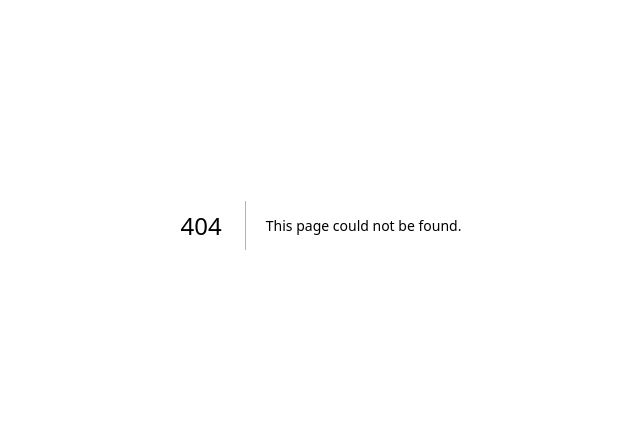
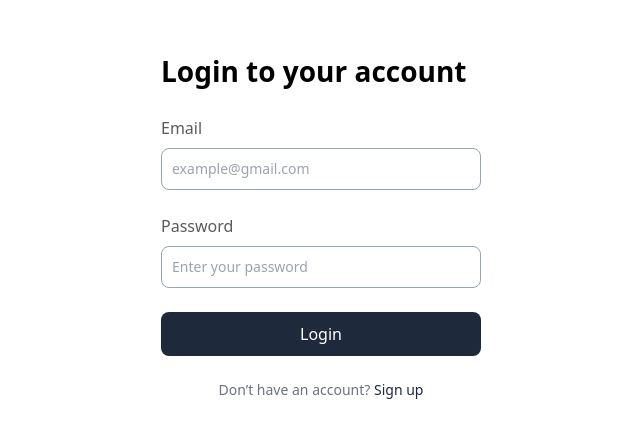
Before and after one commit to isidor0s/Booking_app, a Next.js app: page /login in a window 1280 px wide. Before the commit this address had no page. Shown: the part 175-612 px from the top of the page, without its empty margins (319-959 px from the left). Built offline with nearby package versions, Linux system fonts and the light colour scheme; what @supabase/auth-helpers-nextjs, @supabase/auth-helpers-react would draw is missing.

Commit message:
login + signup pages upload

```diff
--- a/package.json
+++ b/package.json
@@ -20,6 +20,7 @@
     "eslint-config-next": "13.4.0",
     "next": "13.4.0",
     "postcss": "8.4.23",
+    "prettier": "^2.8.8",
     "react": "18.2.0",
     "react-dom": "18.2.0",
     "tailwindcss": "3.3.2",
--- a/src/pages/_app.tsx
+++ b/src/pages/_app.tsx
@@ -2,8 +2,9 @@ import "@/styles/globals.css";
 import { _supabaseClient } from "@/utils/supabase";
 import type { AppProps } from "next/app";
 import { useState } from "react";
+import { Inter } from 'next/font/google';
 import { SessionContextProvider } from "@supabase/auth-helpers-react";
-
+const inter = Inter({ subsets: ['latin'] });
 export default function App({ Component, pageProps }: AppProps) {
   const [supabaseClient] = useState(() => _supabaseClient);
 
@@ -12,7 +13,7 @@ export default function App({ Component, pageProps }: AppProps) {
       supabaseClient={supabaseClient}
       initialSession={pageProps.initialSession}
     >
-      <Component {...pageProps} />
+      <Component {...pageProps} className={`${inter.className}`}/>
     </SessionContextProvider>
   );
 }
--- a/src/pages/index.tsx
+++ b/src/pages/index.tsx
@@ -1,12 +1,9 @@
 import Image from 'next/image'
-import { Inter } from 'next/font/google'
-
-const inter = Inter({ subsets: ['latin'] })
 
 export default function Home() {
   return (
     <main
-      className={`flex min-h-screen flex-col items-center justify-between p-24 ${inter.className}`}
+
     >
       <div className="z-10 w-full max-w-5xl items-center justify-between font-mono text-sm lg:flex">
         <p className="fixed left-0 top-0 flex w-full justify-center border-b border-gray-300 bg-gradient-to-b from-zinc-200 pb-6 pt-8 backdrop-blur-2xl dark:border-neutral-800 dark:bg-zinc-800/30 dark:from-inherit lg:static lg:w-auto  lg:rounded-xl lg:border lg:bg-gray-200 lg:p-4 lg:dark:bg-zinc-800/30">
--- /dev/null
+++ b/src/pages/login.tsx
@@ -0,0 +1,56 @@
+import { useState } from "react";
+import Link from "next/link";
+
+export default function Login() {
+  const [username, setUsername] = useState<string>("");
+  const [password, setPassword] = useState<string>("");
+  return (
+    <>
+      <div className="flex  justify-center items-center h-screen h-screen w-screen">
+        <div className=" flex flex-col p-6 space-y-4 md:space-y-6 sm:p-8">
+          <h1 className="text-[28px] font-semibold">Login to your account</h1>
+          <form className="space-y-4 md:space-y-6 w-80">
+            <div>
+              <label className="block mb-2 text-base font-medium text-[#5A5A5D]">
+                Email
+              </label>
+              <input
+                type="email"
+                onChange={(e) => setUsername(e.target.value)}
+                className="text-black text-sm border border-slate-400 rounded-lg focus:ring-primary-600 focus:border-primary-600 block w-full p-2.5  "
+                placeholder="example@gmail.com"
+                required
+              ></input>
+            </div>
+            <div>
+              <label className="block mb-2 text-base font-medium text-[#5A5A5D]">
+                Password
+              </label>
+              <input
+                type="password"
+                onChange={(e) => setPassword(e.target.value)}
+                className="text-black text-sm border border-slate-400 rounded-lg focus:ring-primary-600 focus:border-primary-600 block w-full p-2.5  "
+                placeholder="Enter your password"
+                required
+              ></input>
+            </div>
+            <button className=" text-white bg-[#1E293B] rounded-lg focus:ring-[#1E293B] focus:border-[#1E293B] block w-full p-2.5  ">
+              Login
+            </button>
+            <div className="flex justify-center">
+              <p className="text-black text-sm font-light text-gray-500">
+                Don’t have an account?{" "}
+                <Link
+                  href="/signup"
+                  className="font-medium text-[#1E293B] hover:underline "
+                >
+                  Sign up
+                </Link>
+              </p>
+            </div>
+          </form>
+        </div>
+      </div>
+    </>
+  );
+}
--- /dev/null
+++ b/src/pages/signup.tsx
@@ -0,0 +1,57 @@
+import { useState } from "react";
+import Link from "next/link";
+import { _supabaseClient } from "@/utils/supabase";
+
+export default function Signup() {
+  const [username, setUsername] = useState<string>("");
+  const [password, setPassword] = useState<string>("");
+  return (
+    <>
+      <div className="flex justify-center items-center h-screen h-screen w-screen">
+        <div className=" flex flex-col p-6 space-y-4 md:space-y-6 sm:p-8">
+          <h1 className="text-[28px] font-semibold">Create your account</h1>
+          <form className="space-y-4 md:space-y-6 w-80">
+            <div>
+              <label className="block mb-2 text-base font-medium text-[#5A5A5D]">
+                Email
+              </label>
+              <input
+                type="email"
+                onChange={(e) => setUsername(e.target.value)}
+                className="text-black text-sm border border-slate-400 rounded-lg focus:ring-primary-600 focus:border-primary-600 block w-full p-2.5  "
+                placeholder="example@gmail.com"
+                required
+              ></input>
+            </div>
+            <div>
+              <label className="block mb-2 text-base font-medium text-[#5A5A5D]">
+                Password
+              </label>
+              <input
+                type="password"
+                onChange={(e) => setPassword(e.target.value)}
+                className="text-black text-sm border border-slate-400 rounded-lg focus:ring-primary-600 focus:border-primary-600 block w-full p-2.5  "
+                placeholder="Enter your password"
+                required
+              ></input>
+            </div>
+            <button className=" text-white bg-[#1E293B] rounded-lg focus:ring-[#1E293B] focus:border-[#1E293B] block w-full p-2.5  ">
+              Login
+            </button>
+            <div className="flex justify-center">
+              <p className="text-black text-sm font-light text-gray-500">
+                Already have an accoount?{" "}
+                <Link
+                  href="/login"
+                  className="font-medium text-[#1E293B] hover:underline "
+                >
+                  Login
+                </Link>
+              </p>
+            </div>
+          </form>
+        </div>
+      </div>
+    </>
+  );
+}
--- a/src/styles/globals.css
+++ b/src/styles/globals.css
@@ -15,13 +15,3 @@
     --background-end-rgb: 0, 0, 0;
   }
 }
-
-body {
-  color: rgb(var(--foreground-rgb));
-  background: linear-gradient(
-      to bottom,
-      transparent,
-      rgb(var(--background-end-rgb))
-    )
-    rgb(var(--background-start-rgb));
-}
```
Also changed, not shown: 1 other file (tests, documents, lock files or other folders).
